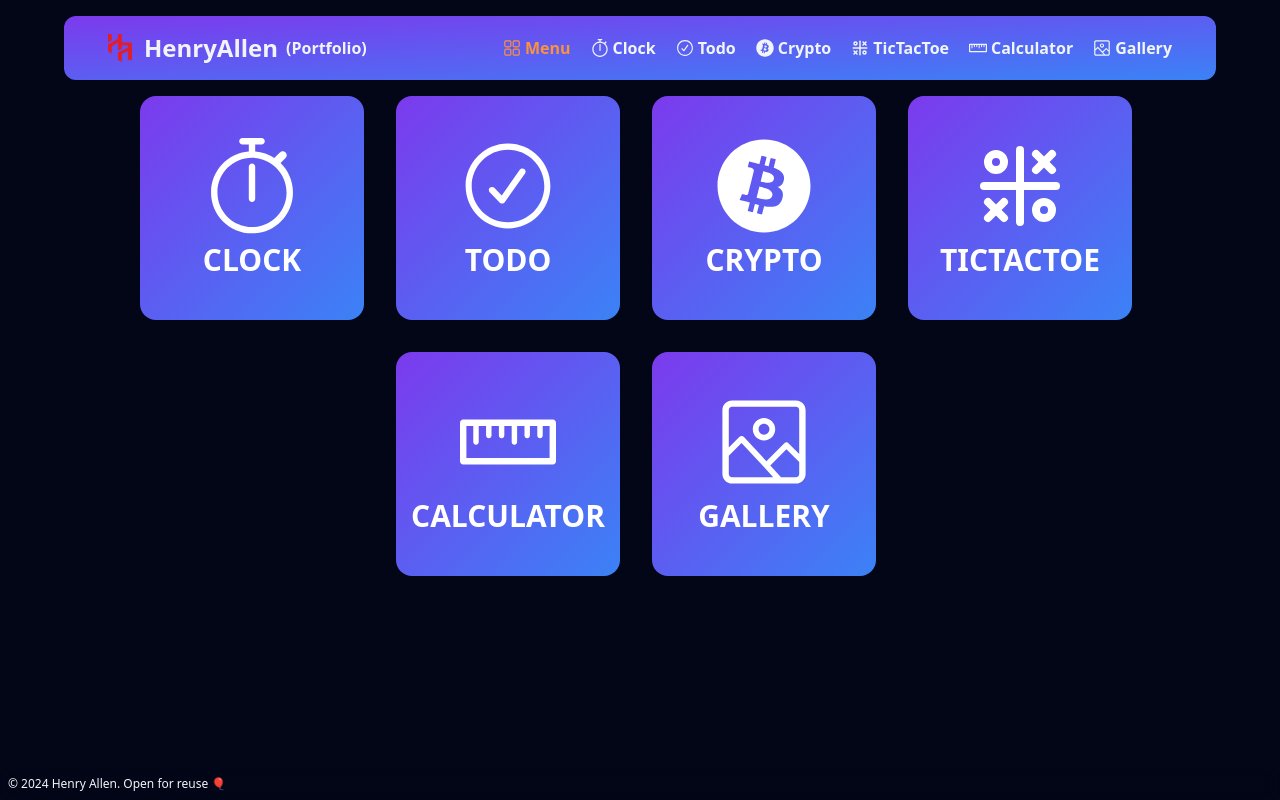
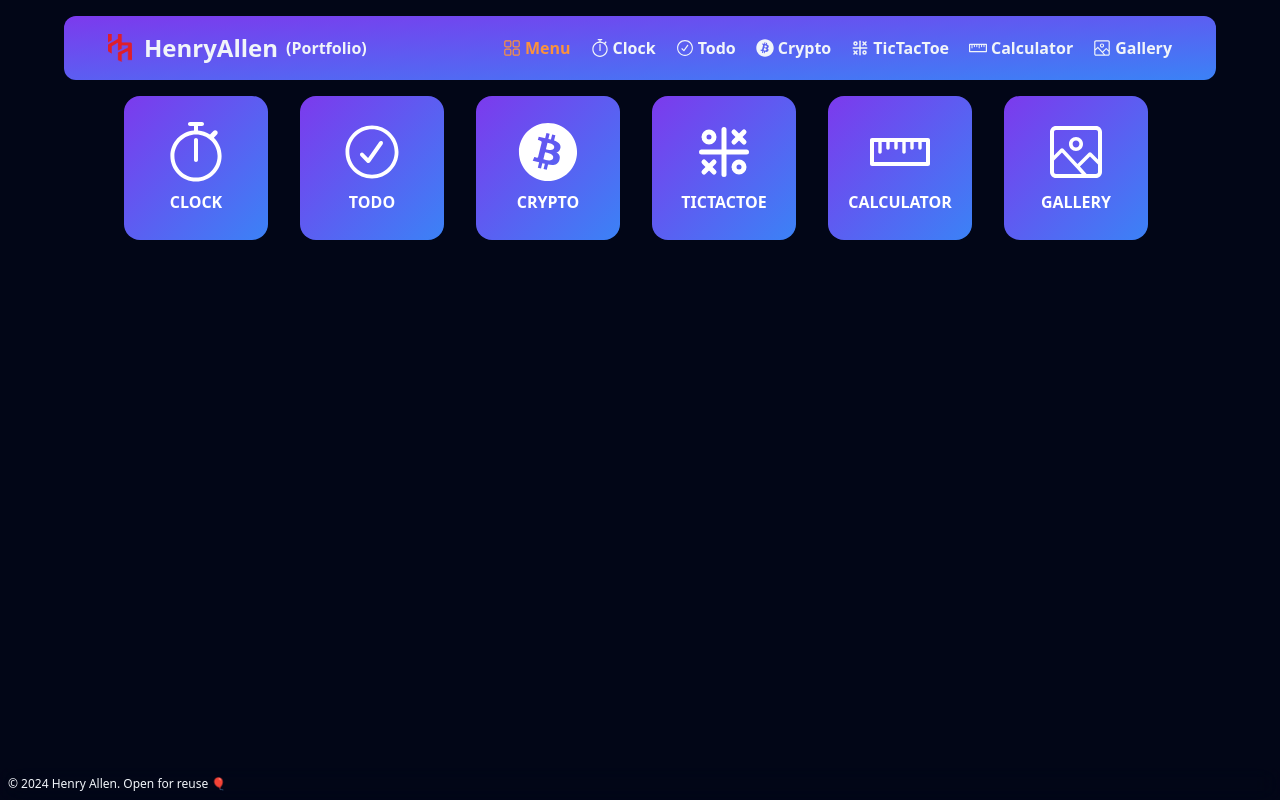
Before and after one commit to zalaghi-dev/small-portfolios, a React (Vite) app: page / in a window 1280 px wide. Built offline with nearby package versions, Linux system fonts and the light colour scheme.

Commit message:
FIX: Todo simple validation, Clock ':', Button Sizes

```diff
--- a/src/apps/clocks/Clock1.tsx
+++ b/src/apps/clocks/Clock1.tsx
@@ -9,7 +9,7 @@ const Clock1 = () => {
   return (
     <div className="flex flex-col gap-3 justify-center items-center">
       <div className="text-6xl text-white font-bold font-mono">
-        {`${numZero(time.getHours())}:${numZero(time.getMinutes())} `}
+        {`${numZero(time.getHours())}:${numZero(time.getMinutes())}:`}
         <span className="text-red-600 font-light">
           {numZero(time.getSeconds())}
         </span>
--- a/src/apps/todo/Todo.tsx
+++ b/src/apps/todo/Todo.tsx
@@ -101,7 +101,8 @@ const Todo = () => {
         {!onEditState ? (
           <button
             type="submit"
-            className="text-white bg-gradient-to-br from-green-400 to-blue-600 hover:bg-gradient-to-bl focus:ring-2 focus:outline-none  focus:ring-green-800 font-medium rounded-lg text-sm p-1 text-center absolute top-1/2 right-3 -translate-y-1/2"
+            disabled={inputText.length === 0}
+            className="text-white bg-gradient-to-br disabled:opacity-40 from-green-400 to-blue-600 hover:bg-gradient-to-bl focus:ring-2 focus:outline-none  focus:ring-green-800 font-medium rounded-lg text-sm p-1 text-center absolute top-1/2 right-3 -translate-y-1/2"
           >
             <BiPlus size="20px" />
           </button>
@@ -111,7 +112,8 @@ const Todo = () => {
             onClick={() => {
               handleSaveEdit();
             }}
-            className="text-white bg-gradient-to-br from-green-400 to-blue-600 hover:bg-gradient-to-bl focus:ring-2 focus:outline-none  focus:ring-green-800 font-medium rounded-lg text-sm p-1 text-center absolute top-1/2 right-3 -translate-y-1/2"
+            disabled={inputText.length === 0}
+            className="text-white bg-gradient-to-br disabled:opacity-40 from-green-400 to-blue-600 hover:bg-gradient-to-bl focus:ring-2 focus:outline-none  focus:ring-green-800 font-medium rounded-lg text-sm p-1 text-center absolute top-1/2 right-3 -translate-y-1/2"
           >
             <BiCheck size="20px" />
           </button>
@@ -130,7 +132,7 @@ const Todo = () => {
             <button
               type="button"
               onClick={() => handleDoneToggle(id)}
-              className="text-white bg-gradient-to-br from-purple-500 to-pink-500 hover:bg-gradient-to-bl focus:ring-2 focus:outline-none  focus:ring-purple-800 font-medium rounded-lg text-sm p-0.5 text-center absolute top-1/2 left-3 -translate-y-1/2"
+              className="text-white disabled:opacity-40 bg-gradient-to-br from-purple-500 to-pink-500 hover:bg-gradient-to-bl focus:ring-2 focus:outline-none  focus:ring-purple-800 font-medium rounded-lg text-sm p-0.5 text-center absolute top-1/2 left-3 -translate-y-1/2"
             >
               {isDone ? (
                 <BiCheck className="bg-neutral-900 rounded-md" size="20px" />
@@ -164,7 +166,8 @@ const Todo = () => {
                 onClick={() => {
                   handleSaveEdit();
                 }}
-                className="text-white bg-gradient-to-br from-yellow-500 to-orange-700 hover:bg-gradient-to-bl focus:ring-2 focus:outline-none  focus:ring-yellow-800 font-medium rounded-lg text-sm p-1 text-center absolute top-1/2 right-12 -translate-y-1/2"
+                disabled={inputText.length === 0}
+                className="text-white disabled:opacity-40 bg-gradient-to-br from-yellow-500 to-orange-700 hover:bg-gradient-to-bl focus:ring-2 focus:outline-none  focus:ring-yellow-800 font-medium rounded-lg text-sm p-1 text-center absolute top-1/2 right-12 -translate-y-1/2"
               >
                 <BiCheck size="20px" />
               </button>
--- a/src/components/common/AppButtons.tsx
+++ b/src/components/common/AppButtons.tsx
@@ -13,10 +13,10 @@ const AppButtons = ({
   return (
     <Link
       to={to}
-      className="transition-all ease-in-out hover:scale-105 flex w-56 h-56 flex-col items-center justify-center gap-2 text-white bg-gradient-to-br from-primary-600 to-blue-500 hover:bg-gradient-to-bl focus:ring-4 focus:outline-none focus:ring-blue-300 dark:focus:ring-blue-800 font-medium rounded-2xl text-sm px-5 py-2.5 text-center me-2 mb-2"
+      className="transition-all ease-in-out hover:scale-105 flex w-36 h-36 flex-col items-center justify-center gap-2 text-white bg-gradient-to-br from-primary-600 to-blue-500 hover:bg-gradient-to-bl focus:ring-4 focus:outline-none focus:ring-blue-300 dark:focus:ring-blue-800 font-medium rounded-2xl text-sm px-5 py-2.5 text-center me-2 mb-2"
     >
-      <div className="text-8xl font-extrabold">{icon}</div>
-      <div className="text-3xl font-extrabold uppercase">{title}</div>
+      <div className="text-6xl font-extrabold">{icon}</div>
+      <div className="text-base font-extrabold uppercase">{title}</div>
     </Link>
   );
 };
```
